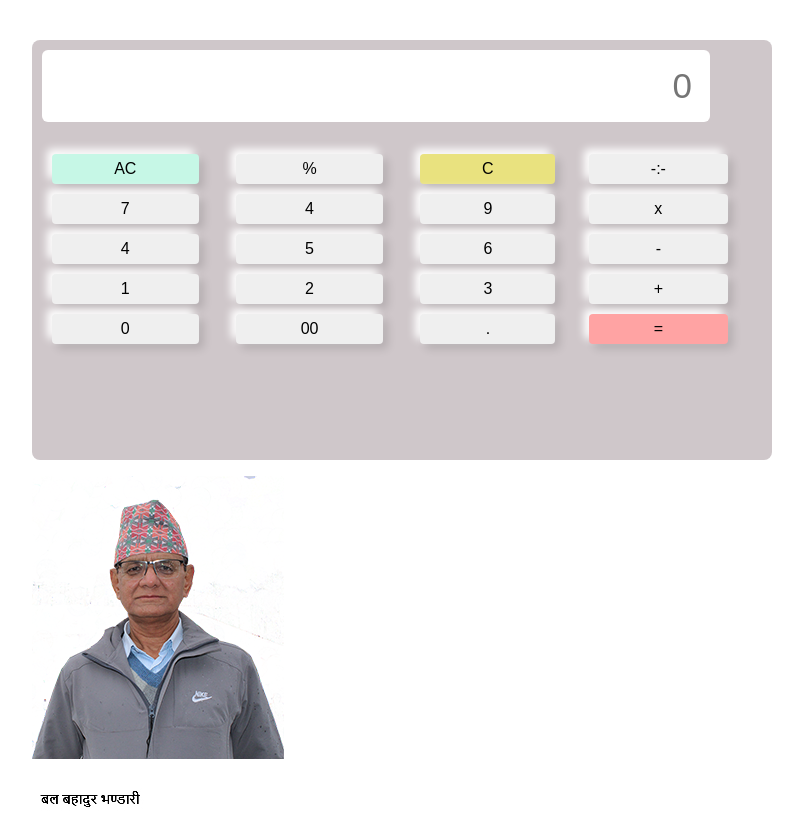
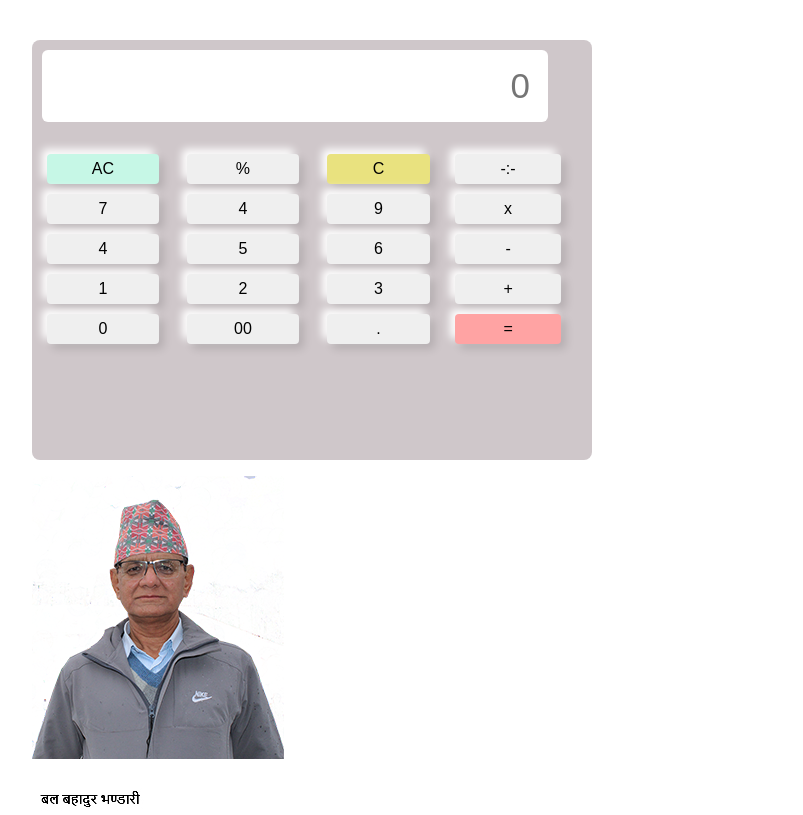
Before and after one commit to balbdr/calculator, a plain HTML site: page index.html in a window 1280 px wide. Shown: the top 815 px of the page, without its empty margins (8-811 px from the left). Drawn offline with Linux system fonts and the light colour scheme.

Commit message:
Update style.css

```diff
--- a/style.css
+++ b/style.css
@@ -6,14 +6,14 @@ body
     justify-content: center;
     align-items: center;
    min-height: 100vh;
-    min-width: 60%;
+    min-width: 45%;
     background-color: #ffffff;
 
 
 }
 
 .container{
-    width: 60%;
+    width: 45%;
     height: 50vh;
     padding: 10px;
     background-color: rgb(207, 199, 202);
```
